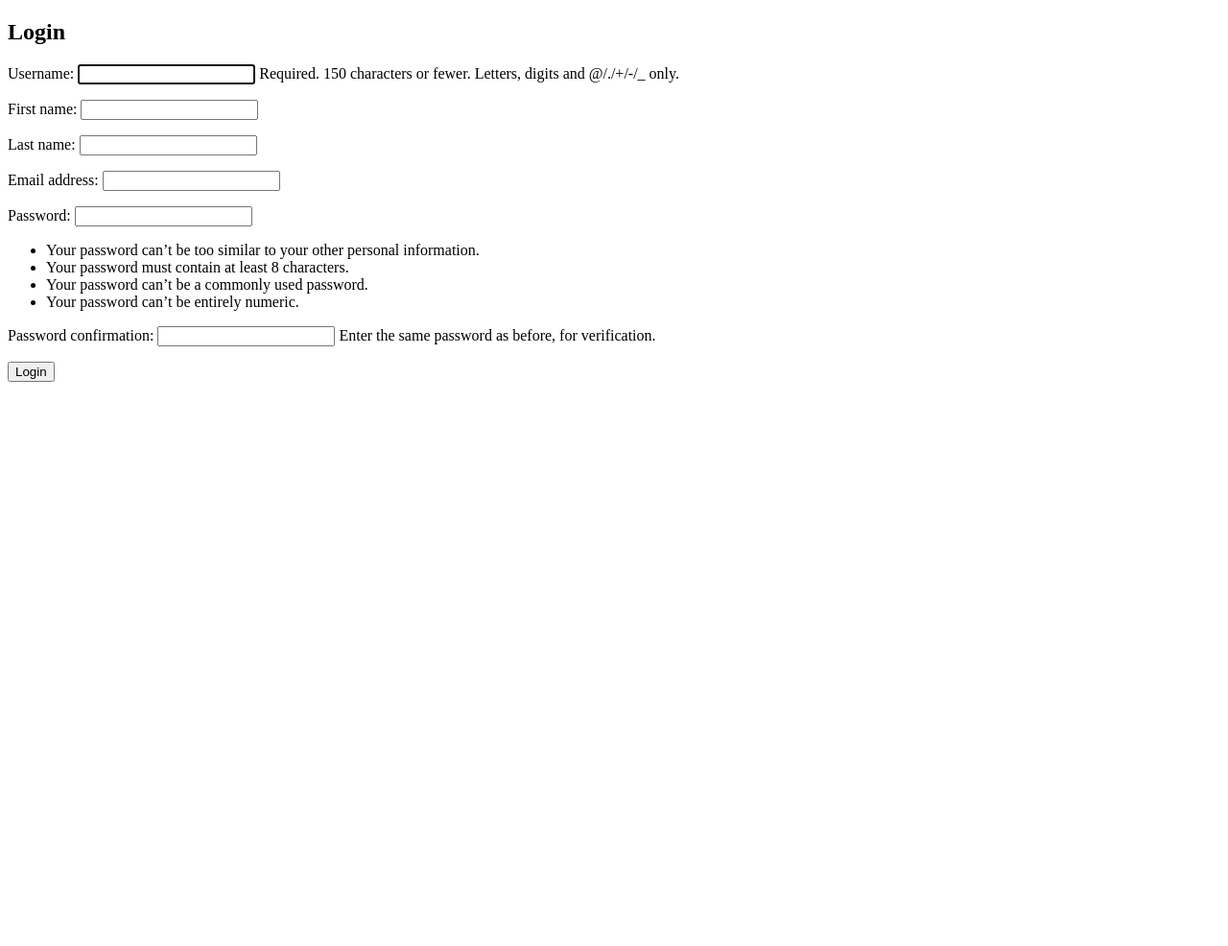
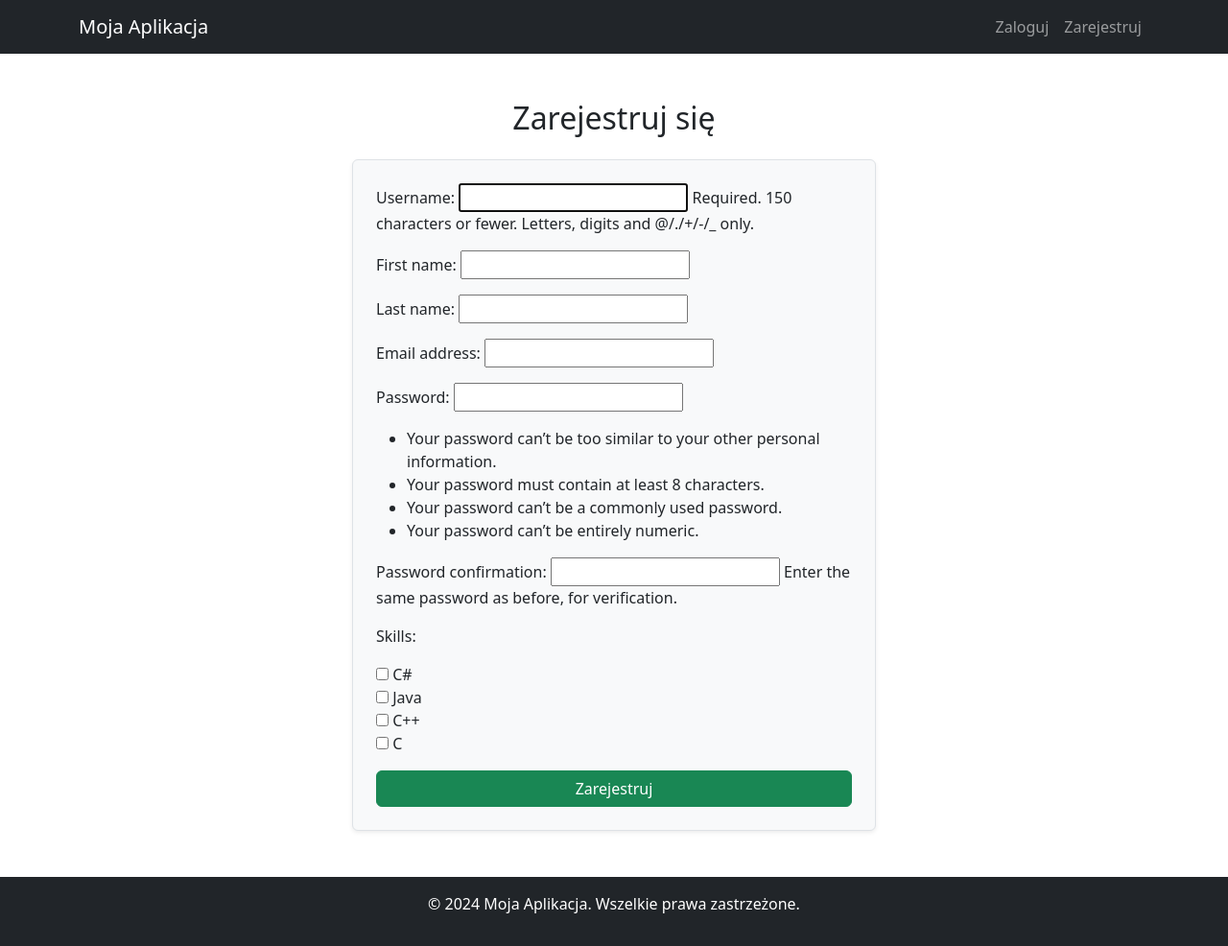
Before and after one commit to jasiuxx/SZP, a Django app: page /register/ in a window 1280 px wide. Shown: the whole page at 96% size. Before the commit the page ends 398 px from the top, so only its background shows below. Run offline with Django 5.2, Linux system fonts and the light colour scheme; data comes from the database, SQL or seed files in the repository; both versions use the stored data as it was after the commit.

Commit message:
Profil pracownika,skills,bootstrap

```diff
--- a/employees/forms.py
+++ b/employees/forms.py
@@ -1,19 +1,37 @@
 from django import forms
 from django.contrib.auth.forms import UserCreationForm
-from .models import CustomUser, Employee
+from .models import CustomUser, Employee, Skill
 
 class EmployeeRegistrationForm(UserCreationForm):
     first_name = forms.CharField(max_length=30)
     last_name = forms.CharField(max_length=30)
+    skills = forms.ModelMultipleChoiceField(
+        queryset=Skill.objects.all(),
+        widget=forms.CheckboxSelectMultiple,  # lub SelectMultiple
+        required=False
+    )
 
     class Meta:
         model = CustomUser
-        fields = ['username', 'first_name', 'last_name', 'email', 'password1', 'password2']
+        fields = ['username', 'first_name', 'last_name', 'email', 'password1', 'password2']  # Usuń skills
 
     def save(self, commit=True):
         user = super().save(commit=False)
         user.is_employee = True
         if commit:
             user.save()
-            Employee.objects.create(user=user)
+            employee = Employee.objects.create(user=user)
+            # Ustawienie umiejętności dla pracownika
+            employee.skills.set(self.cleaned_data['skills'])
         return user
+
+class EditSkillsForm(forms.ModelForm):
+    skills = forms.ModelMultipleChoiceField(
+        queryset=Skill.objects.all(),
+        widget=forms.CheckboxSelectMultiple,  # lub SelectMultiple
+        required=False  # Pole opcjonalne (możliwość odznaczenia wszystkich)
+    )
+
+    class Meta:
+        model = Employee
+        fields = ['skills']  # Pole, które chcemy edytować
--- /dev/null
+++ b/employees/templates/employees/index.html
@@ -0,0 +1 @@
+{% extends "base.html" %}
--- a/employees/templates/employees/register.html
+++ b/employees/templates/employees/register.html
@@ -1,14 +1,20 @@
-<!DOCTYPE html>
-<html>
-<head>
-    <title>Login</title>
-</head>
-<body>
-    <h2>Login</h2>
-    <form method="post">
-        {% csrf_token %}
-        {{ form.as_p }}
-        <button type="submit">Login</button>
-    </form>
-</body>
-</html>
+{% extends "base.html" %}
+
+{% block title %}
+    Rejestracja
+{% endblock %}
+
+{% block content %}
+<div class="row justify-content-center">
+    <div class="col-md-6">
+        <h2 class="text-center">Zarejestruj się</h2>
+        <form method="post" class="mt-4 border p-4 shadow-sm rounded bg-light">
+            {% csrf_token %}
+            {{ form.as_p }}
+            <div class="d-grid">
+                <button type="submit" class="btn btn-success btn-block">Zarejestruj</button>
+            </div>
+        </form>
+    </div>
+</div>
+{% endblock %}
--- a/employees/urls.py
+++ b/employees/urls.py
@@ -3,8 +3,9 @@ from . import views
 from django.contrib.auth.views import LoginView, LogoutView
 
 urlpatterns = [
+    path('', views.index, name='index'),
     path('register/', views.register_employee, name='register_employee'),
-    path('', LoginView.as_view(template_name='employees/login.html'), name='login'),
+    path('login/', LoginView.as_view(template_name='employees/login.html'), name='login'),
     path('logout/', LogoutView.as_view(), name='logout'),
     path('profile/', views.employee_profile, name='profile'),
 ]
--- a/employees/views.py
+++ b/employees/views.py
@@ -1,28 +1,47 @@
 from django.shortcuts import render, redirect
 from django.contrib.auth.decorators import login_required
 from .forms import EmployeeRegistrationForm
+from django.shortcuts import render, redirect
+from django.contrib.auth.decorators import login_required
+from .forms import EditSkillsForm
 
-
+def index(request):
+    return render(request, 'employees/index.html')
 def register_employee(request):
     if request.method == 'POST':
         form = EmployeeRegistrationForm(request.POST)
         if form.is_valid():
             form.save()
-            pass  # Redirect to login after registration
+            return redirect('login')
     else:
         form = EmployeeRegistrationForm()
     return render(request, 'employees/register.html', {'form': form})
 
 
+
+
+
 @login_required
 def employee_profile(request):
-    if request.user.is_employee:  # Sprawdzamy pole is_employee
-        return render(request, 'employees/profile.html', {
-            'first_name': request.user.first_name,
-            'last_name': request.user.last_name,
-            'email': request.user.email,
-        })
-    else:
+    if not request.user.is_employee:  # Sprawdzamy pole is_employee
         return render(request, 'employees/profile.html', {
             'error': 'Nie jesteś pracownikiem!'
         })
+
+    employee = request.user.profile  # Pobierz profil pracownika
+
+    # Inicjalizacja formularza z obecnymi umiejętnościami
+    form = EditSkillsForm(instance=employee)
+
+    if request.method == 'POST':
+        form = EditSkillsForm(request.POST, instance=employee)
+        if form.is_valid():
+            form.save()  # Zapisz zmienione umiejętności
+            return redirect('profile')  # Odśwież profil po zapisaniu
+
+    return render(request, 'employees/profile.html', {
+        'first_name': request.user.first_name,
+        'last_name': request.user.last_name,
+        'email': request.user.email,
+        'form': form,  # Przekaż formularz do szablonu
+    })
--- a/templates/base.html
+++ b/templates/base.html
@@ -1,41 +1,43 @@
-{% load static %}
-
 <!DOCTYPE html>
 <html lang="en">
 <head>
     <meta charset="UTF-8">
     <meta name="viewport" content="width=device-width, initial-scale=1.0">
     <title>{% block title %}Moja Aplikacja{% endblock %}</title>
-    <link rel="stylesheet" href="{% static 'css/style.css' %}">
+    <link href="https://cdn.jsdelivr.net/npm/bootstrap@5.3.0-alpha1/dist/css/bootstrap.min.css" rel="stylesheet">
 </head>
 <body>
-<header>
-    <nav>
-        <ul>
-            <li><a href="/">Strona Główna</a></li>
+    <nav class="navbar navbar-expand-lg navbar-dark bg-dark">
+        <div class="container">
+            <a class="navbar-brand" href="/">Moja Aplikacja</a>
+            <button class="navbar-toggler" type="button" data-bs-toggle="collapse" data-bs-target="#navbarNav">
+                <span class="navbar-toggler-icon"></span>
+            </button>
+            <div class="collapse navbar-collapse" id="navbarNav">
+                <ul class="navbar-nav ms-auto">
                     {% if user.is_authenticated %}
-                <li><a href="{% url 'profile' %}">Mój Profil</a></li>
-                <li>
-                    <form method="post" action="{% url 'logout' %}">
+                        <li class="nav-item"><a class="nav-link" href="{% url 'profile' %}">Mój Profil</a></li>
+                        <li class="nav-item">
+                            <form method="post" action="{% url 'logout' %}" style="display: inline;">
                                 {% csrf_token %}
-                        <button type="submit">Wyloguj się</button>
+                                <button type="submit" class="btn btn-link nav-link" style="text-decoration: none;">Wyloguj się</button>
                             </form>
-
                         </li>
                     {% else %}
-                <li><a href="{% url 'login' %}">Zaloguj</a></li>
+                        <li class="nav-item"><a class="nav-link" href="{% url 'login' %}">Zaloguj</a></li>
+                        <li class="nav-item"><a class="nav-link" href="{% url 'register_employee' %}">Zarejestruj</a></li>
                     {% endif %}
                 </ul>
+            </div>
+        </div>
     </nav>
-</header>
 
-<main>
+    <div class="container mt-5">
         {% block content %}
-        <h1>Witamy w Mojej Aplikacji</h1>
         {% endblock %}
-</main>
+    </div>
 
-<footer>
+    <footer class="bg-dark text-white text-center py-3 mt-5">
         <p>&copy; 2024 Moja Aplikacja. Wszelkie prawa zastrzeżone.</p>
     </footer>
 </body>
```
Also changed, not shown: employees/templates/employees/login.html (+12 -6 lines), employees/templates/employees/profile.html (+32 -10 lines), db.sqlite3. Lines whose indentation alone changed are shown as unchanged.
